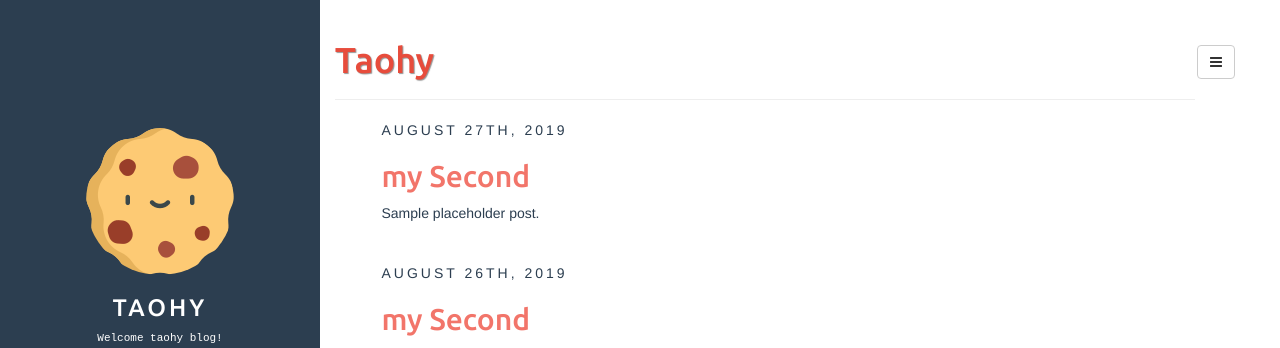
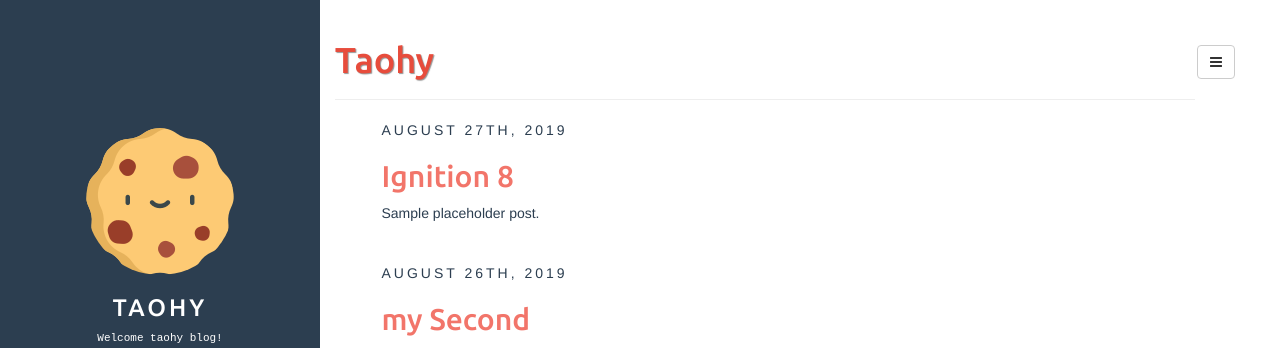
Before and after one commit to taohy88/taohy88.github.io, a Jekyll site: the page built from index.html, in a window 1280 px wide and 900 px high. Shown: the top 348 px of the window. Built offline with Jekyll 4.4.1, drawn with Linux system fonts in a browser that asks for light colours; the list of posts is cut into pages by our own code.

Commit message:
ignitions

```diff
--- a/_posts/2019-08-27-Ignition.md
+++ b/_posts/2019-08-27-Ignition.md
@@ -1,6 +1,6 @@
 ---
 layout: post
-title: my Second
+title: Ignition 8
 categories: [general, demo, Ignition]
 tags: [demo, dbyll, dbtek]
 description: Sample placeholder post.
```
